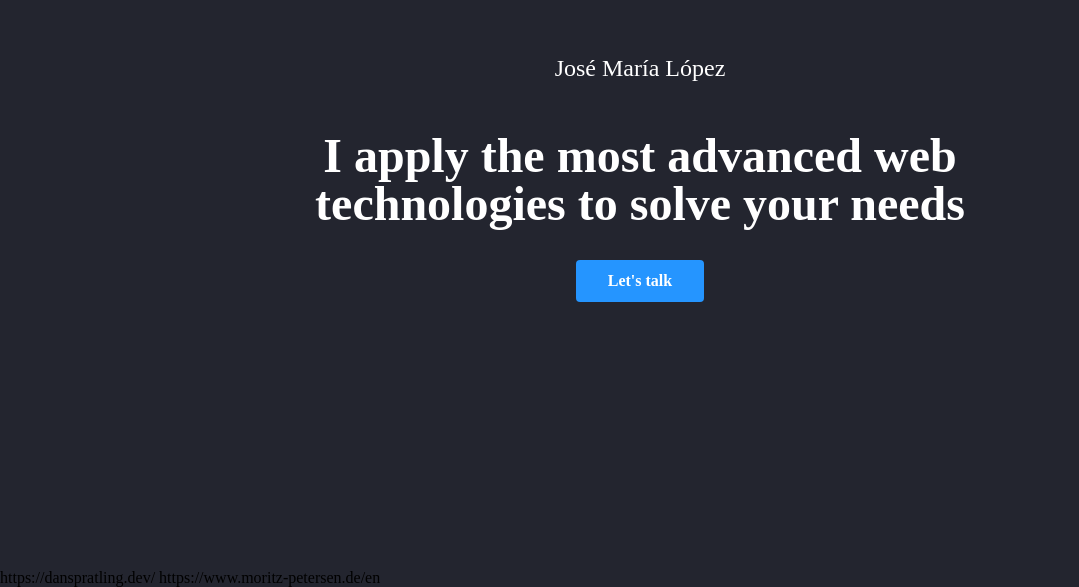
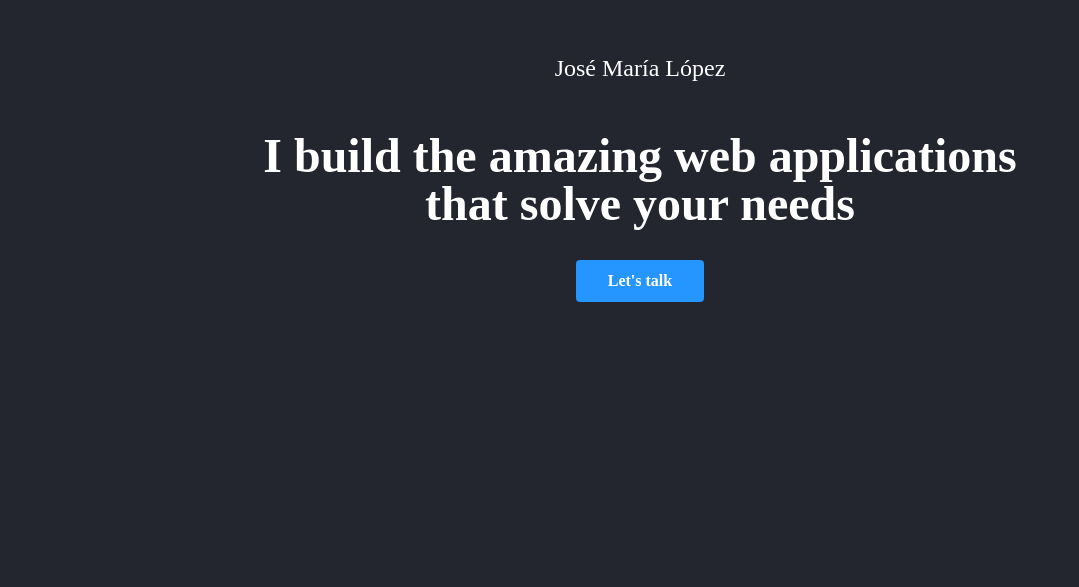
Before and after one commit to josemarialopez/josemarialopez, an Angular app: page / in a window 1280 px wide. Shown: the part 231-818 px from the top of the page, without its empty margins (0-1079 px from the left). Built offline with nearby package versions, Linux system fonts and the light colour scheme; a web font is replaced by a local one.

Commit message:
Simplify the website

```diff
--- a/src/app/app.component.html
+++ b/src/app/app.component.html
@@ -1,14 +1,7 @@
 <div class="center full-page">
   <div class="container flex-column">
     <h2>José María López</h2>
-    <h1>I apply the most advanced web technologies to solve your needs</h1>
+    <h1>I build the amazing web applications that solve your needs</h1>
     <a class="button" href="mailto:josemaria.lopez.palomo@gmail.com">Let's talk</a>
   </div>
 </div>
-
-
-<div class="inspiration">
-  https://danspratling.dev/
-  https://www.moritz-petersen.de/en
-
-</div>
```
